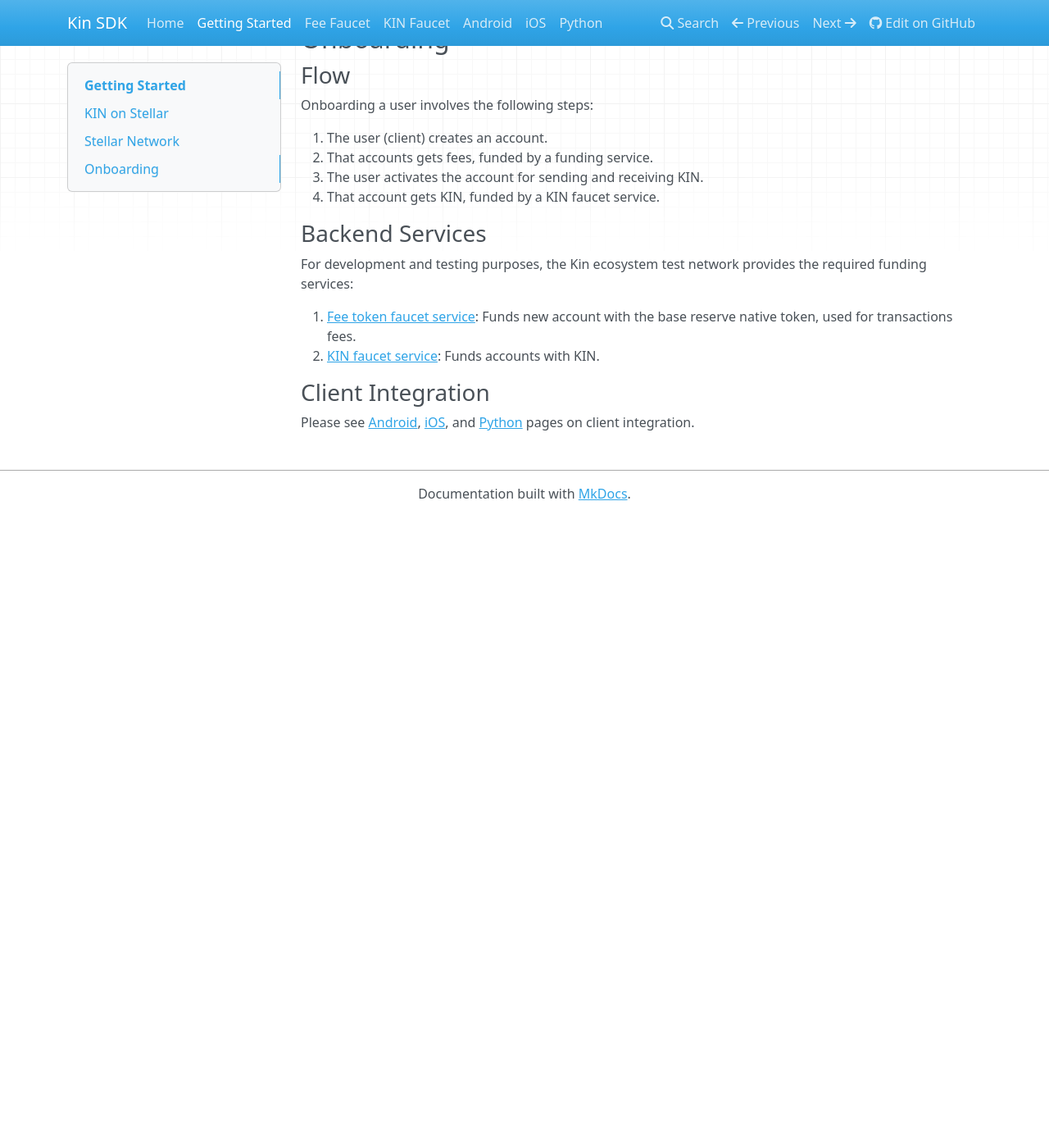
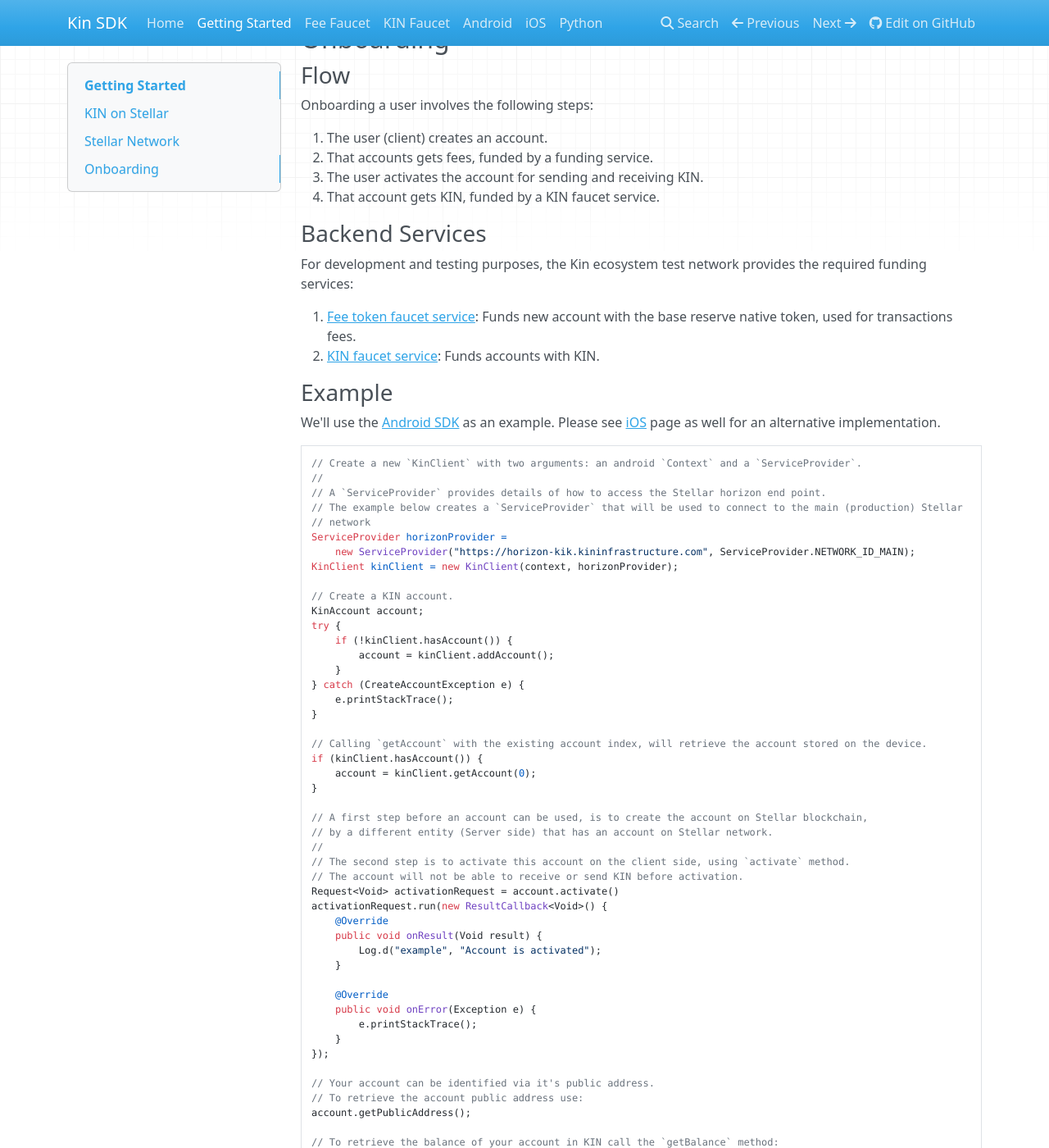
Before and after one commit to kinecosystem/kin-core-docs, an MkDocs documentation site: the page built from docs/getting-started.md, in a window 1280 px wide and 1400 px high, scrolled down 1135 px. Shown: the whole window at 82% size. Built offline with MkDocs 1.6.1, drawn with Linux system fonts in a browser that asks for light colours; nearby versions of some CDN libraries; old or Windows-style settings are respelled for this version of MkDocs; before the commit the page ends 1765 px from its top, so only the background shows below that; some of the changed text lies outside the part shown.

Commit message:
add android example to getting started page

````diff
--- a/docs/getting-started.md
+++ b/docs/getting-started.md
@@ -64,6 +64,103 @@
 1. [Fee token faucet service](fee-faucet.md): Funds new account with the base reserve native token, used for transactions fees.
 1. [KIN faucet service](kin-faucet.md): Funds accounts with KIN.
 
-### Client Integration
+### Example
 
-Please see [Android](android.md), [iOS](ios.md), and [Python](python.md) pages on client integration.
+We'll use the [Android SDK](android.md) as an example.
+Please see [iOS](ios.md) page as well for an alternative implementation.
+
+```java
+// Create a new `KinClient` with two arguments: an android `Context` and a `ServiceProvider`.
+//
+// A `ServiceProvider` provides details of how to access the Stellar horizon end point.
+// The example below creates a `ServiceProvider` that will be used to connect to the main (production) Stellar
+// network
+ServiceProvider horizonProvider =
+    new ServiceProvider("https://horizon-kik.kininfrastructure.com", ServiceProvider.NETWORK_ID_MAIN);
+KinClient kinClient = new KinClient(context, horizonProvider);
+
+// Create a KIN account.
+KinAccount account;
+try {
+    if (!kinClient.hasAccount()) {
+        account = kinClient.addAccount();
+    }
+} catch (CreateAccountException e) {
+    e.printStackTrace();
+}
+
+// Calling `getAccount` with the existing account index, will retrieve the account stored on the device.
+if (kinClient.hasAccount()) {
+    account = kinClient.getAccount(0);
+}
+
+// A first step before an account can be used, is to create the account on Stellar blockchain,
+// by a different entity (Server side) that has an account on Stellar network.
+//
+// The second step is to activate this account on the client side, using `activate` method.
+// The account will not be able to receive or send KIN before activation.
+Request<Void> activationRequest = account.activate()
+activationRequest.run(new ResultCallback<Void>() {
+    @Override
+    public void onResult(Void result) {
+        Log.d("example", "Account is activated");
+    }
+
+    @Override
+    public void onError(Exception e) {
+        e.printStackTrace();
+    }
+});
+
+// Your account can be identified via it's public address.
+// To retrieve the account public address use:
+account.getPublicAddress();
+
+// To retrieve the balance of your account in KIN call the `getBalance` method:
+Request<Balance> balanceRequest = account.getBalance();
+balanceRequest.run(new ResultCallback<Balance>() {
+
+    @Override
+    public void onResult(Balance result) {
+        Log.d("example", "The balance is: " + result.value(2));
+    }
+
+    @Override
+        public void onError(Exception e) {
+            e.printStackTrace();
+        }
+});
+
+// To transfer KIN to another account, you need the public address of the account you want
+// to transfer the KIN to.
+//
+// The following code will transfer 20 KIN to account "GDIRGGTBE3H4CUIHNIFZGUECGFQ5MBGIZTPWGUHPIEVOOHFHSCAGMEHO".
+String toAddress = "GDIRGGTBE3H4CUIHNIFZGUECGFQ5MBGIZTPWGUHPIEVOOHFHSCAGMEHO";
+BigDecimal amountInKin = new BigDecimal("20");
+
+transactionRequest = account.sendTransaction(toAddress, amountInKin);
+transactionRequest.run(new ResultCallback<TransactionId>() {
+
+    @Override
+        public void onResult(TransactionId result) {
+            Log.d("example", "The transaction id: " + result.toString());
+        }
+
+        @Override
+        public void onError(Exception e) {
+            e.printStackTrace();
+        }
+});
+
+// Ongoing payments in KIN, from or to an account, can be observed
+// by adding payment listener using `BlockchainEvents`:
+ListenerRegistration listenerRegistration = account.blockchainEvents()
+            .addPaymentListener(new EventListener<PaymentInfo>() {
+                @Override
+                public void onEvent(PaymentInfo payment) {
+                    Log.d("example", String
+                        .format("payment event, to = %s, from = %s, amount = %s", payment.sourcePublicKey(),
+                            payment.destinationPublicKey(), payment.amount().toPlainString());
+                }
+            });
+```
````
